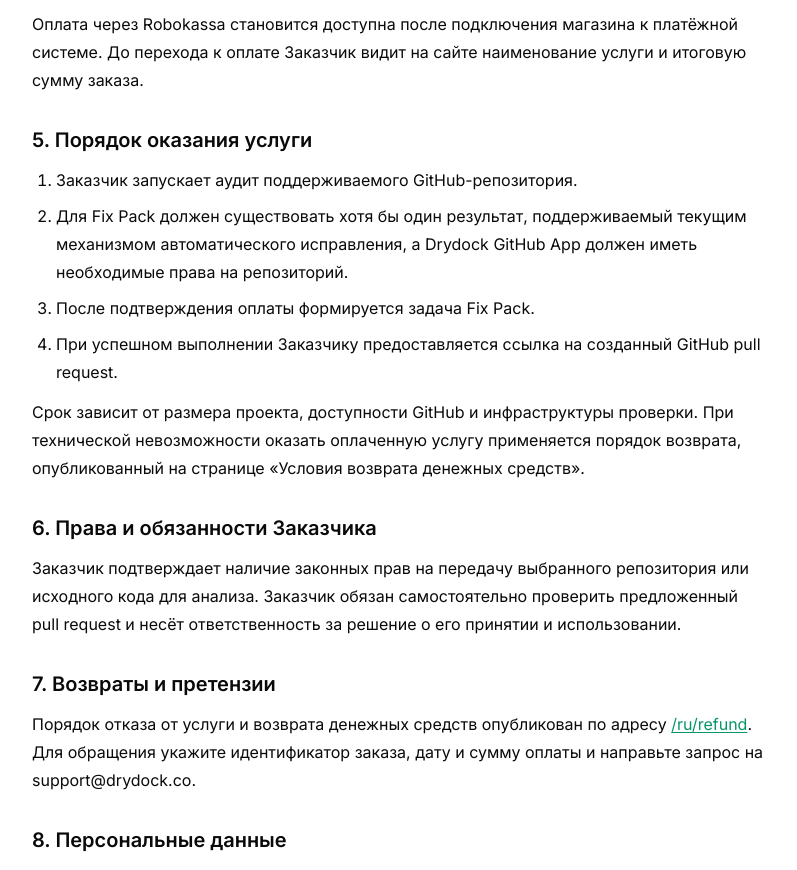
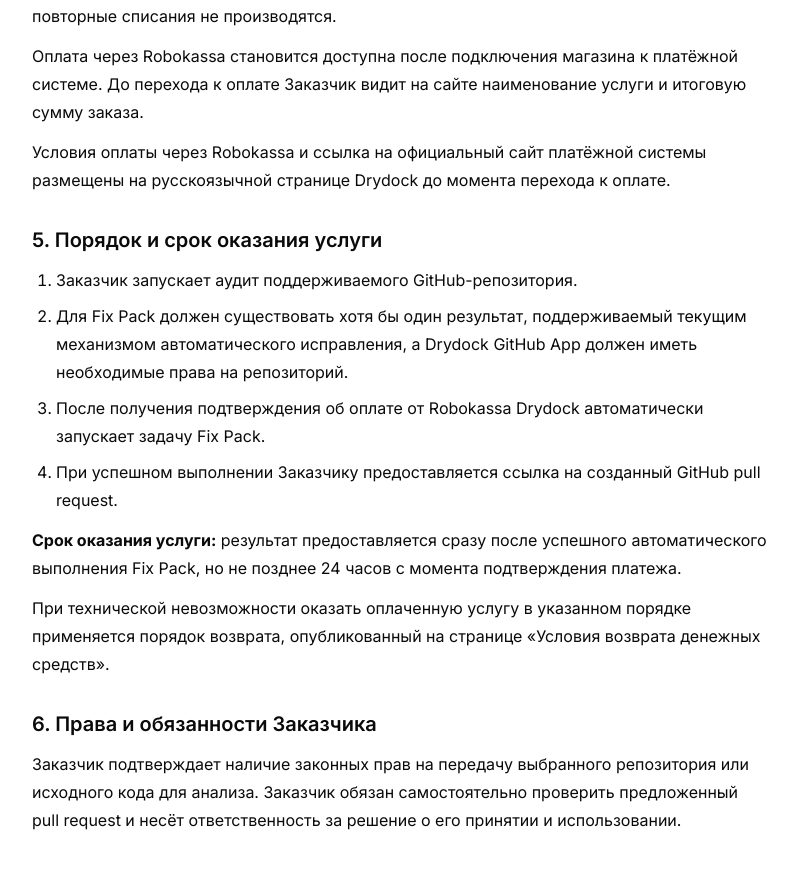
Before and after one commit to aiagent2046-coder/shipit, a Next.js app in the folder web/: page /ru/offer in a window 1280 px wide. Shown: the part 1163-2033 px from the top of the page, without its empty margins (240-1037 px from the left). Built offline with nearby package versions, Linux system fonts and the light colour scheme; no server answers.

Commit message:
Clarify seller address and Fix Pack delivery SLA

```diff
--- a/web/src/app/ru/offer/page.tsx
+++ b/web/src/app/ru/offer/page.tsx
@@ -24,6 +24,7 @@ export default function OfferPage() {
           <li>ИП Морозевская Кристина Олеговна</li>
           <li>ИНН: 672215400765</li>
           <li>ОГРНИП: 326670000033868</li>
+          <li>Адрес: Смоленская область, Угранский район, село Угра, ул. Некрасова, дом 16</li>
           <li>Телефон: +7 (999) 810-95-00</li>
           <li>Email: support@drydock.co</li>
         </ul>
@@ -39,17 +40,19 @@ export default function OfferPage() {
         <h2 className="text-xl font-semibold">4. Стоимость и оплата</h2>
         <p className="mt-3">Стоимость Fix Pack для российского платёжного сценария составляет <strong>990 рублей за один Fix Pack</strong>. Услуга оплачивается один раз и не является подпиской. Автоматические повторные списания не производятся.</p>
         <p className="mt-3">Оплата через Robokassa становится доступна после подключения магазина к платёжной системе. До перехода к оплате Заказчик видит на сайте наименование услуги и итоговую сумму заказа.</p>
+        <p className="mt-3">Условия оплаты через Robokassa и ссылка на официальный сайт платёжной системы размещены на русскоязычной странице Drydock до момента перехода к оплате.</p>
       </section>
 
       <section className="mt-8">
-        <h2 className="text-xl font-semibold">5. Порядок оказания услуги</h2>
+        <h2 className="text-xl font-semibold">5. Порядок и срок оказания услуги</h2>
         <ol className="mt-3 list-decimal space-y-2 pl-6">
           <li>Заказчик запускает аудит поддерживаемого GitHub-репозитория.</li>
           <li>Для Fix Pack должен существовать хотя бы один результат, поддерживаемый текущим механизмом автоматического исправления, а Drydock GitHub App должен иметь необходимые права на репозиторий.</li>
-          <li>После подтверждения оплаты формируется задача Fix Pack.</li>
+          <li>После получения подтверждения об оплате от Robokassa Drydock автоматически запускает задачу Fix Pack.</li>
           <li>При успешном выполнении Заказчику предоставляется ссылка на созданный GitHub pull request.</li>
         </ol>
-        <p className="mt-3">Срок зависит от размера проекта, доступности GitHub и инфраструктуры проверки. При технической невозможности оказать оплаченную услугу применяется порядок возврата, опубликованный на странице «Условия возврата денежных средств».</p>
+        <p className="mt-3"><strong>Срок оказания услуги:</strong> результат предоставляется сразу после успешного автоматического выполнения Fix Pack, но не позднее 24 часов с момента подтверждения платежа.</p>
+        <p className="mt-3">При технической невозможности оказать оплаченную услугу в указанном порядке применяется порядок возврата, опубликованный на странице «Условия возврата денежных средств».</p>
       </section>
 
       <section className="mt-8">
```
